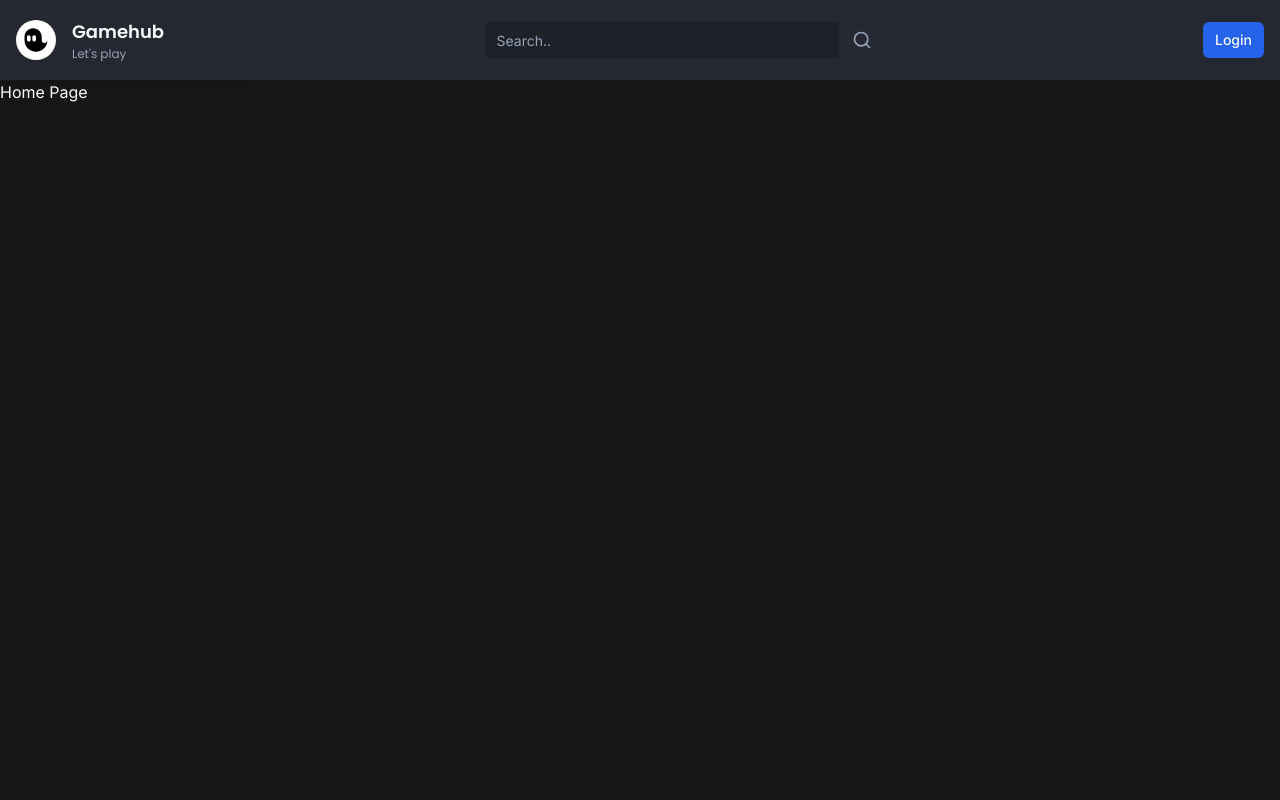
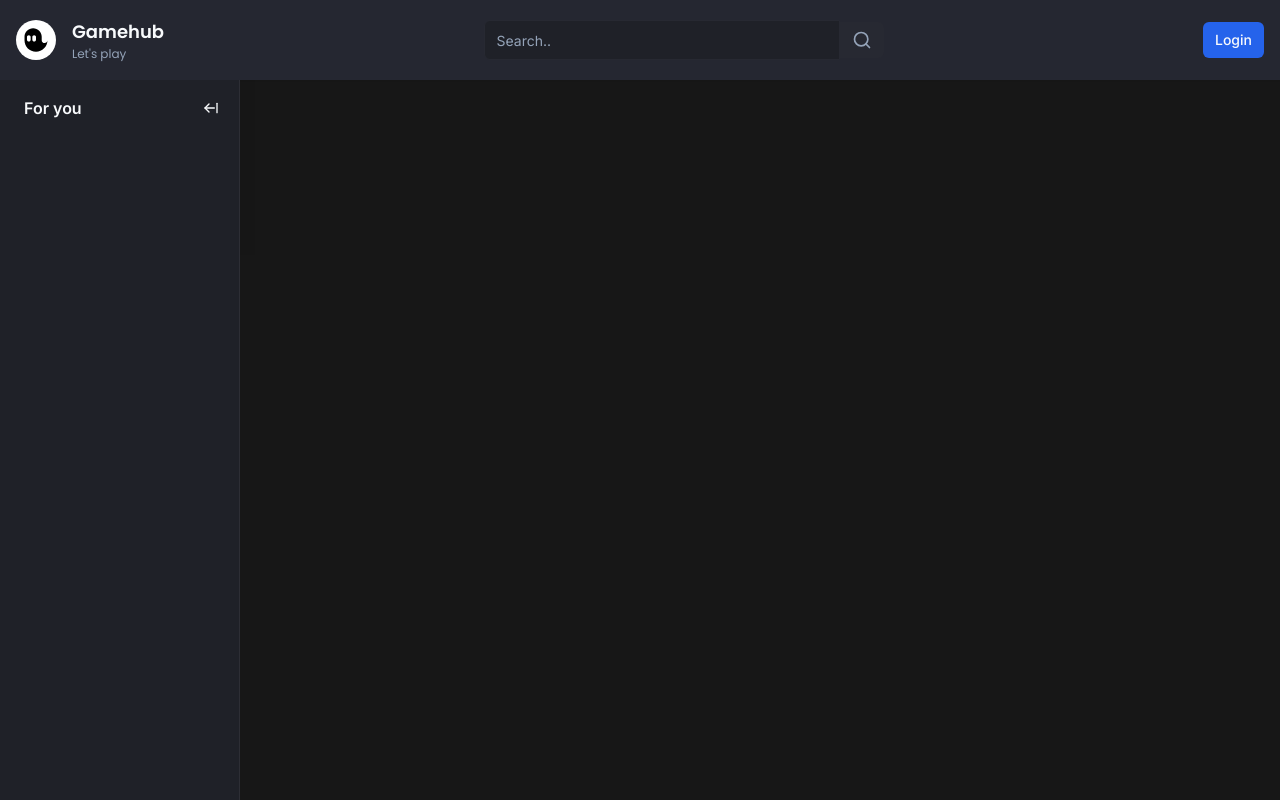
Before and after one commit to GO-gyan/video-twitch, a Next.js app: page / in a window 1280 px wide. Built offline with nearby package versions, Linux system fonts and the light colour scheme; no server answers.

Commit message:
Added the collapsible sidebar

```diff
--- /dev/null
+++ b/app/(browse)/_components/sidebar/index.tsx
@@ -0,0 +1,12 @@
+import Wrapper from "./wrapper";
+import Toggle from "./toggle";
+
+function Sidebar() {
+    return (
+        <Wrapper>
+            <Toggle />
+        </Wrapper>
+    );
+}
+
+export default Sidebar;
--- /dev/null
+++ b/app/(browse)/_components/sidebar/toggle.tsx
@@ -0,0 +1,36 @@
+"use client";
+
+import { Button } from "@/components/ui/button";
+import { useSidebar } from "@/store/use-sidebar";
+import { ArrowLeftFromLine, ArrowRightFromLine } from "lucide-react";
+import Hint from "@/components/hint";
+function Toggle() {
+    const { collapsed, onExpand, onCollapse } = useSidebar((state) => state);
+
+    const label = collapsed ? "Expand" : "Collapse";
+    return (
+        <>
+            {collapsed && (
+                <div className="hidden lg:flex w-full items-center justify-center pt-4 mb-4">
+                    <Hint label={label} side="right" asChild>
+                        <Button variant={"ghost"} onClick={onExpand} className="h-auto p-2">
+                            <ArrowRightFromLine className="h-4 w-4" />
+                        </Button>
+                    </Hint>
+                </div>
+            )}
+            {!collapsed && (
+                <div className="p-3 pl-6 mb-2 flex items-center w-full">
+                    <p className="font-semibold text-primary">For you</p>
+                    <Hint label={label} side="right" asChild>
+                        <Button className="h-auto ml-auto p-2" variant="ghost" onClick={onCollapse}>
+                            <ArrowLeftFromLine className="w-4 h-4" />
+                        </Button>
+                    </Hint>
+                </div>
+            )}
+        </>
+    );
+}
+
+export default Toggle;
--- /dev/null
+++ b/app/(browse)/_components/sidebar/wrapper.tsx
@@ -0,0 +1,23 @@
+"use client";
+
+import { cn } from "@/lib/utils";
+import { useSidebar } from "@/store/use-sidebar";
+
+interface WrapperProps {
+    children: React.ReactNode;
+}
+function Wrapper({ children }: WrapperProps) {
+    const { collapsed } = useSidebar((state) => state);
+    return (
+        <aside
+            className={cn(
+                "fixed left-0 flex flex-col w-60 h-full bg-background border-r border-[#2D2E35] z-50",
+                collapsed && "w-[70px]"
+            )}
+        >
+            {children}
+        </aside>
+    );
+}
+
+export default Wrapper;
--- a/app/(browse)/layout.tsx
+++ b/app/(browse)/layout.tsx
@@ -1,9 +1,13 @@
 import Navbar from "./_components/navbar";
+import Sidebar from "./_components/sidebar";
 export default function BrowseLayout({ children }: { children: React.ReactNode }) {
     return (
         <>
             <Navbar />
-            <div className="flex h-full pt-20">{children}</div>
+            <div className="flex h-full pt-20">
+                <Sidebar />
+                {children}
+            </div>
         </>
     );
 }
--- /dev/null
+++ b/components/hint.tsx
@@ -0,0 +1,23 @@
+import { Tooltip, TooltipContent, TooltipProvider, TooltipTrigger } from "@/components/ui/tooltip";
+
+interface HintProps {
+    label: string;
+    children: React.ReactNode;
+    asChild: boolean;
+    side?: "top" | "right" | "bottom" | "left";
+    align?: "start" | "center" | "end";
+}
+function Hint({ label, children, asChild, side, align }: HintProps) {
+    return (
+        <TooltipProvider>
+            <Tooltip delayDuration={0}>
+                <TooltipTrigger asChild>{children}</TooltipTrigger>
+                <TooltipContent side={side} align={align} className="text-black bg-white">
+                    <p className="font-semibold">{label}</p>
+                </TooltipContent>
+            </Tooltip>
+        </TooltipProvider>
+    );
+}
+
+export default Hint;
--- /dev/null
+++ b/components/ui/tooltip.tsx
@@ -0,0 +1,30 @@
+"use client"
+
+import * as React from "react"
+import * as TooltipPrimitive from "@radix-ui/react-tooltip"
+
+import { cn } from "@/lib/utils"
+
+const TooltipProvider = TooltipPrimitive.Provider
+
+const Tooltip = TooltipPrimitive.Root
+
+const TooltipTrigger = TooltipPrimitive.Trigger
+
+const TooltipContent = React.forwardRef<
+  React.ElementRef<typeof TooltipPrimitive.Content>,
+  React.ComponentPropsWithoutRef<typeof TooltipPrimitive.Content>
+>(({ className, sideOffset = 4, ...props }, ref) => (
+  <TooltipPrimitive.Content
+    ref={ref}
+    sideOffset={sideOffset}
+    className={cn(
+      "z-50 overflow-hidden rounded-md border bg-popover px-3 py-1.5 text-sm text-popover-foreground shadow-md animate-in fade-in-0 zoom-in-95 data-[state=closed]:animate-out data-[state=closed]:fade-out-0 data-[state=closed]:zoom-out-95 data-[side=bottom]:slide-in-from-top-2 data-[side=left]:slide-in-from-right-2 data-[side=right]:slide-in-from-left-2 data-[side=top]:slide-in-from-bottom-2",
+      className
+    )}
+    {...props}
+  />
+))
+TooltipContent.displayName = TooltipPrimitive.Content.displayName
+
+export { Tooltip, TooltipTrigger, TooltipContent, TooltipProvider }
--- a/package.json
+++ b/package.json
@@ -13,6 +13,7 @@
     "@clerk/themes": "^1.7.9",
     "@prisma/client": "^5.7.0",
     "@radix-ui/react-slot": "^1.0.2",
+    "@radix-ui/react-tooltip": "^1.0.7",
     "class-variance-authority": "^0.7.0",
     "clsx": "^2.0.0",
     "lucide-react": "^0.294.0",
@@ -23,7 +24,8 @@
     "react": "^18",
     "react-dom": "^18",
     "tailwind-merge": "^2.1.0",
-    "tailwindcss-animate": "^1.0.7"
+    "tailwindcss-animate": "^1.0.7",
+    "zustand": "^4.4.7"
   },
   "devDependencies": {
     "@types/node": "^20",
--- /dev/null
+++ b/store/use-sidebar.tsx
@@ -0,0 +1,13 @@
+import { create } from "zustand";
+
+interface SidebarStore {
+    collapsed: boolean;
+    onExpand: () => void;
+    onCollapse: () => void;
+}
+
+export const useSidebar = create<SidebarStore>((set) => ({
+    collapsed: false,
+    onExpand: () => set(() => ({ collapsed: false })),
+    onCollapse: () => set(() => ({ collapsed: true })),
+}));
```
Also changed, not shown: 1 other file (tests, documents, lock files or other folders).
